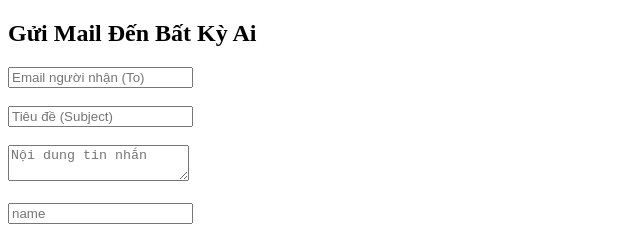
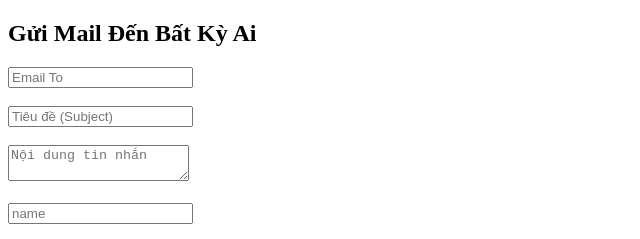
Before and after one commit to lmquyen/mysite, a plain HTML site: page index.html in a window 1280 px wide. Shown: the top 239 px of the page, 0-640 px from the left. Drawn offline with nearby package versions, Linux system fonts and the light colour scheme.

Commit message:
Demo send mail

```diff
--- a/index.html
+++ b/index.html
@@ -12,7 +12,7 @@
 <body>
     <h2>Gửi Mail Đến Bất Kỳ Ai</h2>
     <form id="contact-form">
-        <input type="email" id="to_email" placeholder="Email người nhận (To)" required><br><br>
+        <input type="email" id="to_email" placeholder="Email To" required><br><br>
         <input type="text" id="subject" placeholder="Tiêu đề (Subject)" required><br><br>
         <textarea id="message" placeholder="Nội dung tin nhắn"></textarea><br><br>
 		<input type="text" id="name" placeholder="name" required><br><br>
```
